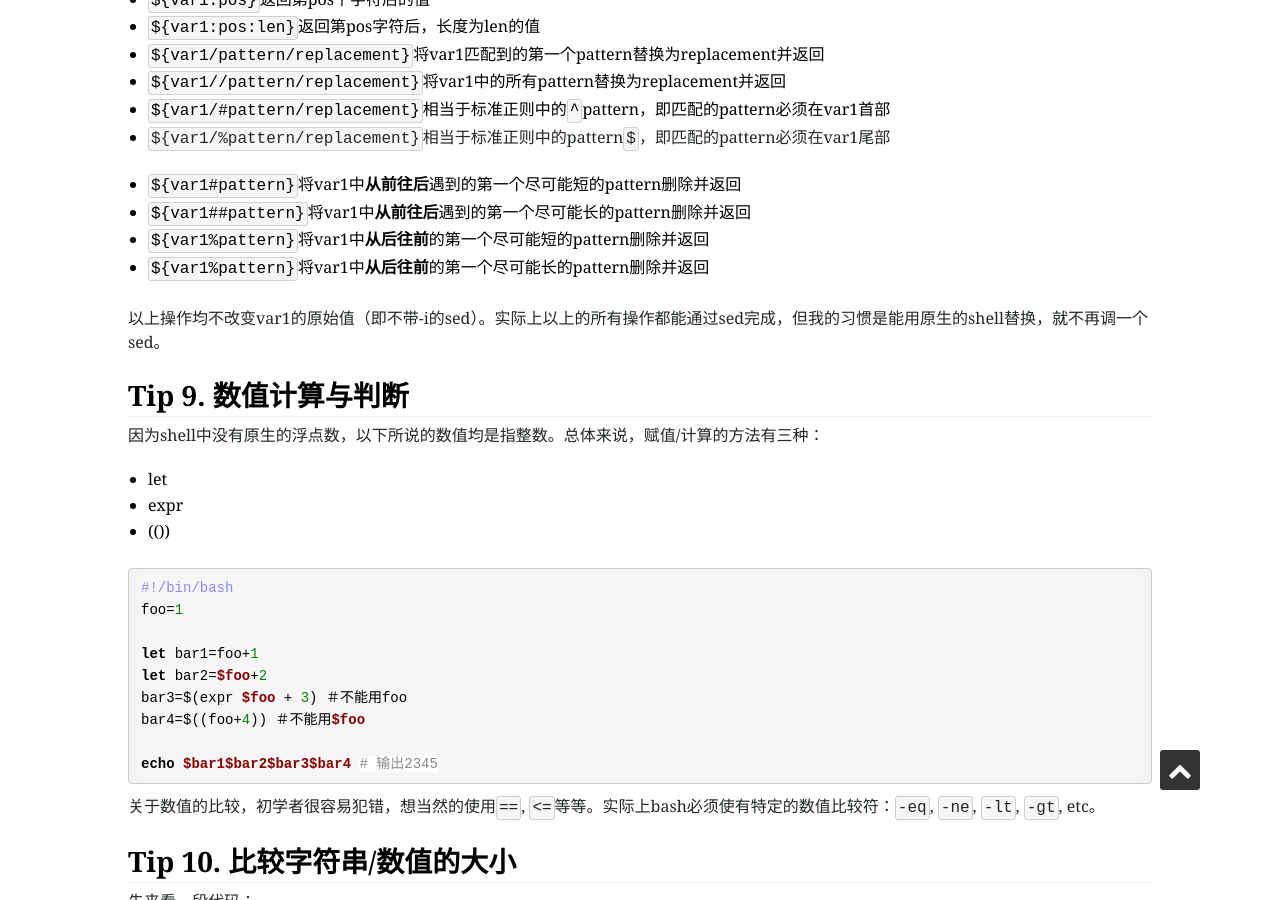
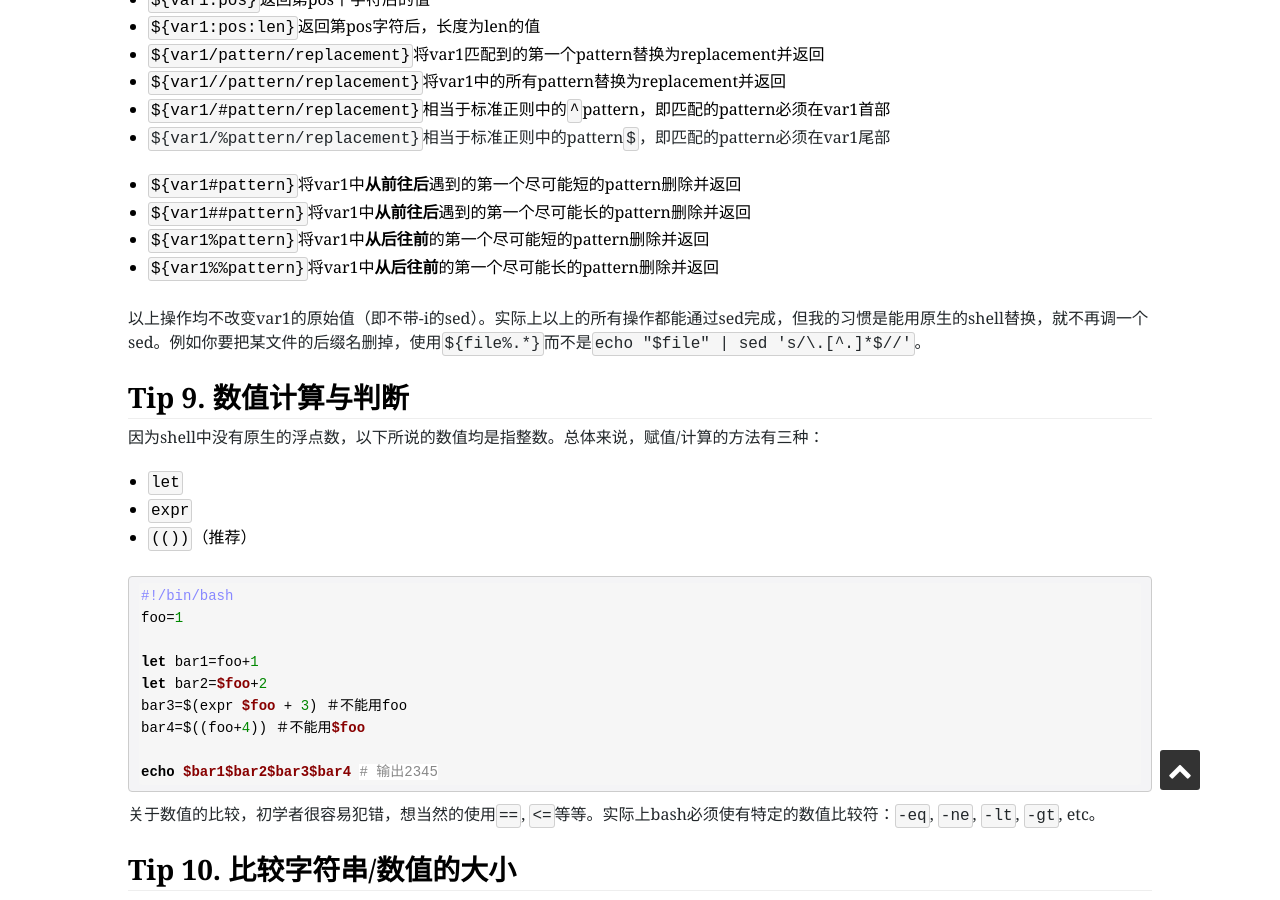
Before and after one commit to Huang-Wei/huang-wei.github.io, a Jekyll site: the page built from _posts/2013-12-06-tips-for-shell-newbie-1.md, in a window 1280 px wide and 900 px high, scrolled down 2193 px. Built offline with Jekyll 4.4.1, drawn with Linux system fonts in a browser that asks for light colours; nearby versions of some CDN libraries; Markdown is read by kramdown in place of the engine named in the settings.

Commit message:
update the content

````diff
--- a/_posts/2013-12-06-tips-for-shell-newbie-1.md
+++ b/_posts/2013-12-06-tips-for-shell-newbie-1.md
@@ -88,17 +88,17 @@ PS：也有在var1后加上`:`的写法，二者大部分情况下是等价的
 - `${var1#pattern}`将var1中**从前往后**遇到的第一个尽可能短的pattern删除并返回
 - `${var1##pattern}`将var1中**从前往后**遇到的第一个尽可能长的pattern删除并返回
 - `${var1%pattern}`将var1中**从后往前**的第一个尽可能短的pattern删除并返回
-- `${var1%pattern}`将var1中**从后往前**的第一个尽可能长的pattern删除并返回
+- `${var1%%pattern}`将var1中**从后往前**的第一个尽可能长的pattern删除并返回
 
-以上操作均不改变var1的原始值（即不带-i的sed）。实际上以上的所有操作都能通过sed完成，但我的习惯是能用原生的shell替换，就不再调一个sed。
+以上操作均不改变var1的原始值（即不带-i的sed）。实际上以上的所有操作都能通过sed完成，但我的习惯是能用原生的shell替换，就不再调一个sed。例如你要把某文件的后缀名删掉，使用`${file%.*}`而不是`echo "$file" | sed 's/\.[^.]*$//'`。
 
 ## <a name="tip9"></a>Tip 9. 数值计算与判断
 
 因为shell中没有原生的浮点数，以下所说的数值均是指整数。总体来说，赋值/计算的方法有三种：
 
-- let
-- expr
-- (())
+- `let`
+- `expr`
+- `(())`（推荐）
 
 ```bash
 #!/bin/bash
````
